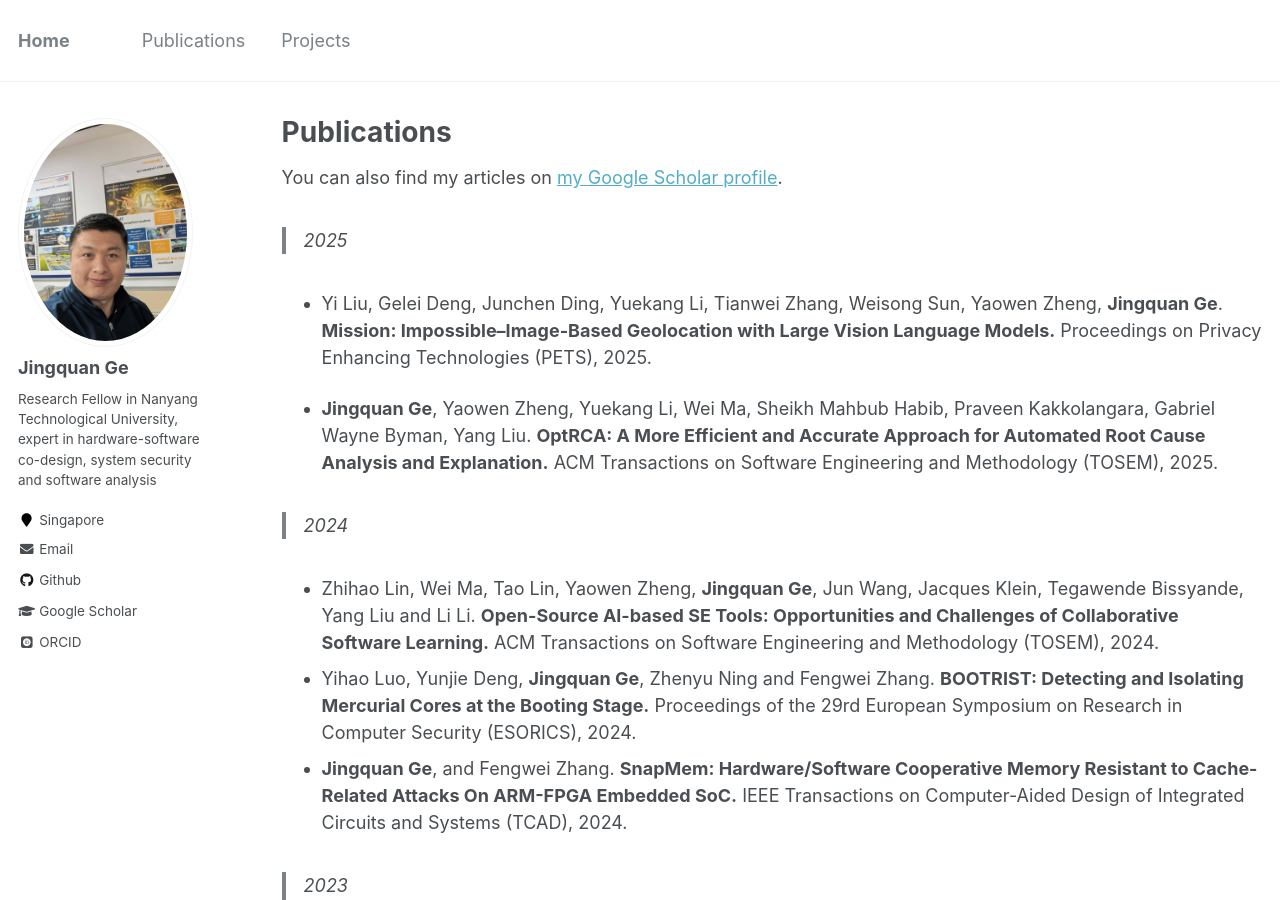
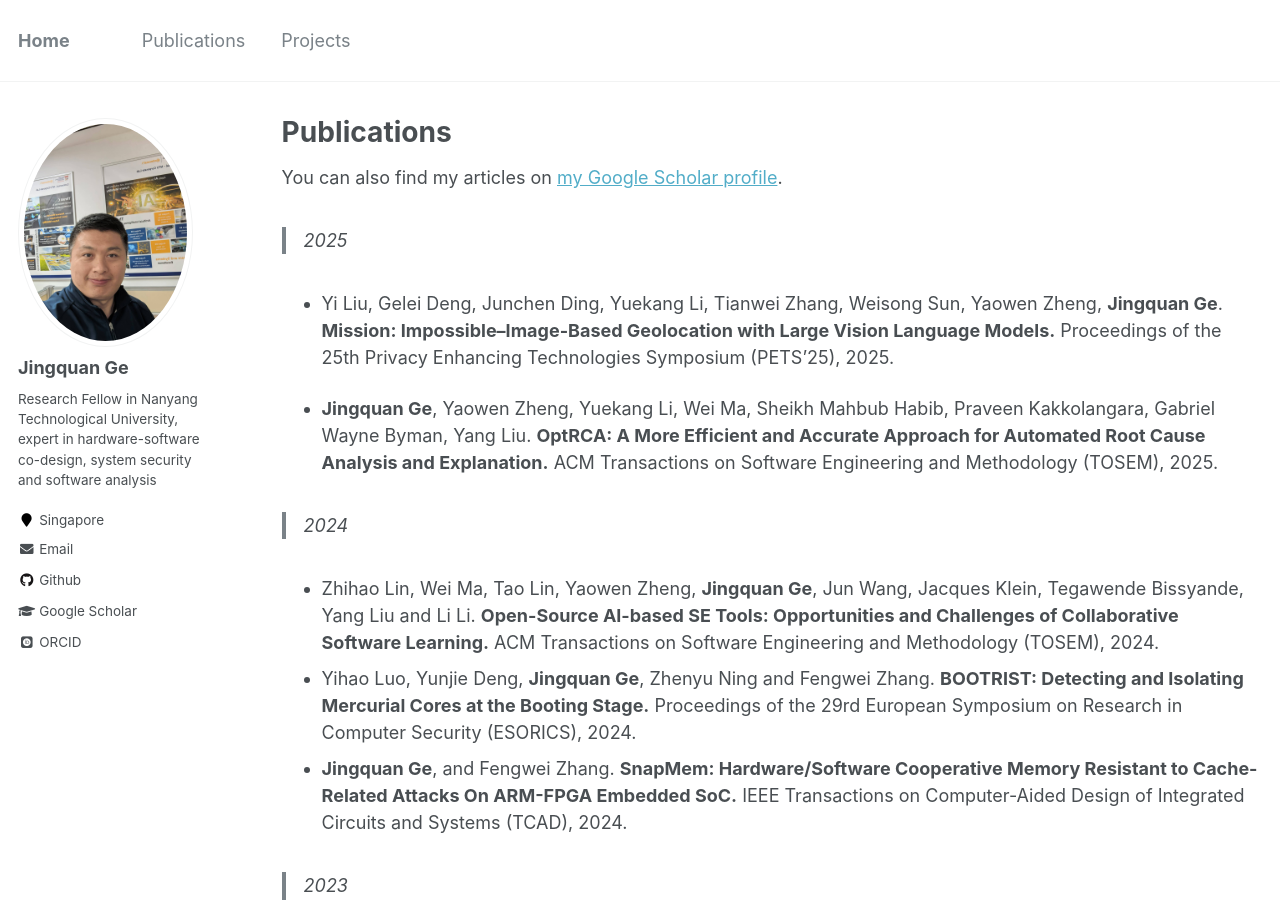
Before and after one commit to gejingquan/gejingquan.github.io, a Jekyll site: the page built from _pages/publications.md, in a window 1280 px wide and 900 px high. Built offline with Jekyll 4.4.1, drawn with Linux system fonts in a browser that asks for light colours; some web fonts are replaced.

Commit message:
Update publications.md

```diff
--- a/_pages/publications.md
+++ b/_pages/publications.md
@@ -11,7 +11,7 @@ You can also find my articles on <a href="https://scholar.google.com/citations?h
 
 -  Yi Liu, Gelei Deng, Junchen Ding, Yuekang Li, Tianwei Zhang, Weisong Sun, Yaowen Zheng, **Jingquan Ge**.
 **Mission: Impossible–Image-Based Geolocation with Large Vision Language Models.**
-Proceedings on Privacy Enhancing Technologies (PETS), 2025.
+Proceedings of the 25th Privacy Enhancing Technologies Symposium (PETS'25), 2025.
 
 -  **Jingquan Ge**, Yaowen Zheng, Yuekang Li, Wei Ma, Sheikh Mahbub Habib, Praveen Kakkolangara, Gabriel Wayne Byman, Yang Liu.
 **OptRCA: A More Efficient and Accurate Approach for Automated Root Cause Analysis and Explanation.**
```
